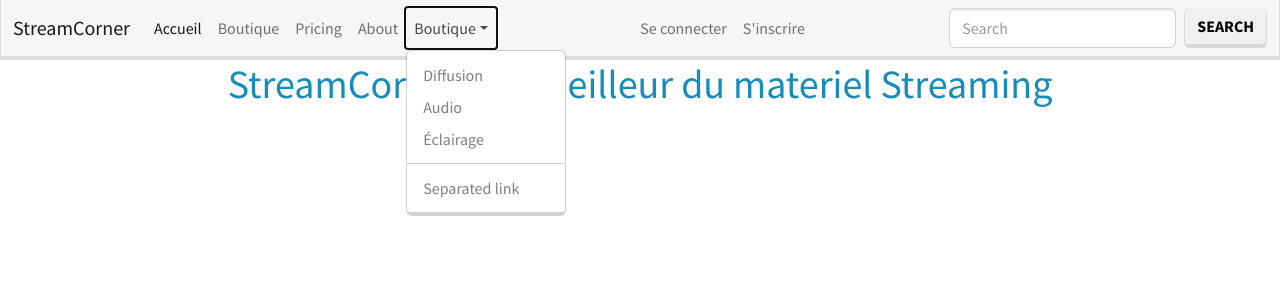
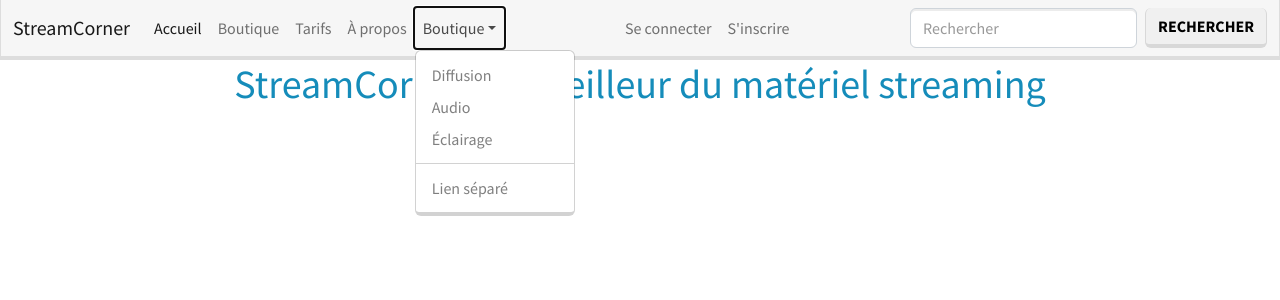
Before and after one commit to rfielbal/StreamCorner, a Symfony app: template StreamCorner/templates/base/index.html.twig in a window 1280 px wide, after a click on "Boutique". Shown: the top 300 px of the page. Run offline with Twig, Linux system fonts and the light colour scheme; the template is opened without the code that fills it, so the values that code supplies are empty; some libraries are stand-ins or nearby versions.

Commit message:
Changement Kinetic -> StreamCorner

```diff
--- a/StreamCorner/src/Controller/RegistrationController.php
+++ b/StreamCorner/src/Controller/RegistrationController.php
@@ -46,9 +46,9 @@
             // generate a signed url and email it to the user
             $this->emailVerifier->sendEmailConfirmation('app_verify_email', $user,
                 (new TemplatedEmail())
-                    ->from(new Address('contact@rfielbal.fr', 'RStreamCore Bot'))
+                    ->from(new Address('contact@rfielbal.fr', 'StreamCorner Bot'))
                     ->to((string) $user->getEmail())
-                    ->subject('Please Confirm your Email')
+                    ->subject('Confirmez votre email StreamCorner')
                     ->htmlTemplate('registration/confirmation_email.html.twig')
             );
 
@@ -87,7 +87,7 @@
         }
 
         // @TODO Change the redirect on success and handle or remove the flash message in your templates
-        $this->addFlash('success', 'Votre mail a bien été vérifié !');
+        $this->addFlash('success', 'Votre adresse email a bien été vérifiée !');
 
         return $this->redirectToRoute('app_register');
     }
--- a/StreamCorner/src/Entity/User.php
+++ b/StreamCorner/src/Entity/User.php
@@ -10,7 +10,7 @@
 
 #[ORM\Entity(repositoryClass: UserRepository::class)]
 #[ORM\UniqueConstraint(name: 'UNIQ_IDENTIFIER_EMAIL', fields: ['email'])]
-#[UniqueEntity(fields: ['email'], message: 'There is already an account with this email')]
+#[UniqueEntity(fields: ['email'], message: 'Un compte existe déjà avec cette adresse email.')]
 class User implements UserInterface, PasswordAuthenticatedUserInterface
 {
     #[ORM\Id]
--- a/StreamCorner/templates/base.html.twig
+++ b/StreamCorner/templates/base.html.twig
@@ -17,24 +17,24 @@
 		<nav class="navbar navbar-expand-lg bg-light" data-bs-theme="light">
 			<div class="container-fluid">
 				<a class="navbar-brand" href="{{path('app_accueil')}}">StreamCorner</a>
-				<button class="navbar-toggler" type="button" data-bs-toggle="collapse" data-bs-target="#navbarColor03" aria-controls="navbarColor03" aria-expanded="false" aria-label="Toggle navigation">
+				<button class="navbar-toggler" type="button" data-bs-toggle="collapse" data-bs-target="#navbarColor03" aria-controls="navbarColor03" aria-expanded="false" aria-label="Ouvrir la navigation">
 					<span class="navbar-toggler-icon"></span>
 				</button>
 				<div class="collapse navbar-collapse" id="navbarColor03">
 					<ul class="navbar-nav me-auto">
 						<li class="nav-item">
 							<a class="nav-link active" href="{{path('app_accueil')}}">Accueil
-								<span class="visually-hidden">(current)</span>
+								<span class="visually-hidden">(page actuelle)</span>
 							</a>
 						</li>
 						<li class="nav-item">
 							<a class="nav-link" href="#">Boutique</a>
 						</li>
 						<li class="nav-item">
-							<a class="nav-link" href="#">Pricing</a>
+							<a class="nav-link" href="#">Tarifs</a>
 						</li>
 						<li class="nav-item">
-							<a class="nav-link" href="#">About</a>
+							<a class="nav-link" href="#">À propos</a>
 						</li>
 						<li class="nav-item dropdown">
 							<a class="nav-link dropdown-toggle" data-bs-toggle="dropdown" href="#" role="button" aria-haspopup="true" aria-expanded="false">Boutique</a>
@@ -43,7 +43,7 @@
 								<a class="dropdown-item" href="#">Audio</a>
 								<a class="dropdown-item" href="#">Éclairage</a>
 								<div class="dropdown-divider"></div>
-								<a class="dropdown-item" href="#">Separated link</a>
+								<a class="dropdown-item" href="#">Lien séparé</a>
 							</div>
 					</ul>
                     <ul class="navbar-nav me-auto">
@@ -66,8 +66,8 @@
 						{% endif %}
 					</ul>
 					<form class="d-flex">
-						<input class="form-control me-sm-2" type="search" placeholder="Search">
-						<button class="btn btn-secondary my-2 my-sm-0" type="submit">Search</button>
+						<input class="form-control me-sm-2" type="search" placeholder="Rechercher">
+						<button class="btn btn-secondary my-2 my-sm-0" type="submit">Rechercher</button>
 					</form>
 				</div>
 			</div>
--- a/StreamCorner/templates/base/index.html.twig
+++ b/StreamCorner/templates/base/index.html.twig
@@ -3,5 +3,5 @@
 {% block title %}{{parent()}}Accueil{% endblock %}
 
 {% block body %}
-	<h1 class="text-center text-primary"> StreamCorner : Le meilleur du materiel Streaming </h1>
+	<h1 class="text-center text-primary">StreamCorner : le meilleur du matériel streaming</h1>
 {% endblock %}
```
Also changed, not shown: StreamCorner/src/Form/RegistrationFormType.php (+9 -4 lines), StreamCorner/templates/registration/confirmation_email.html.twig (+5 -5 lines), StreamCorner/templates/registration/register.html.twig (+4 -4 lines), StreamCorner/templates/security/login.html.twig (+7 -7 lines).
